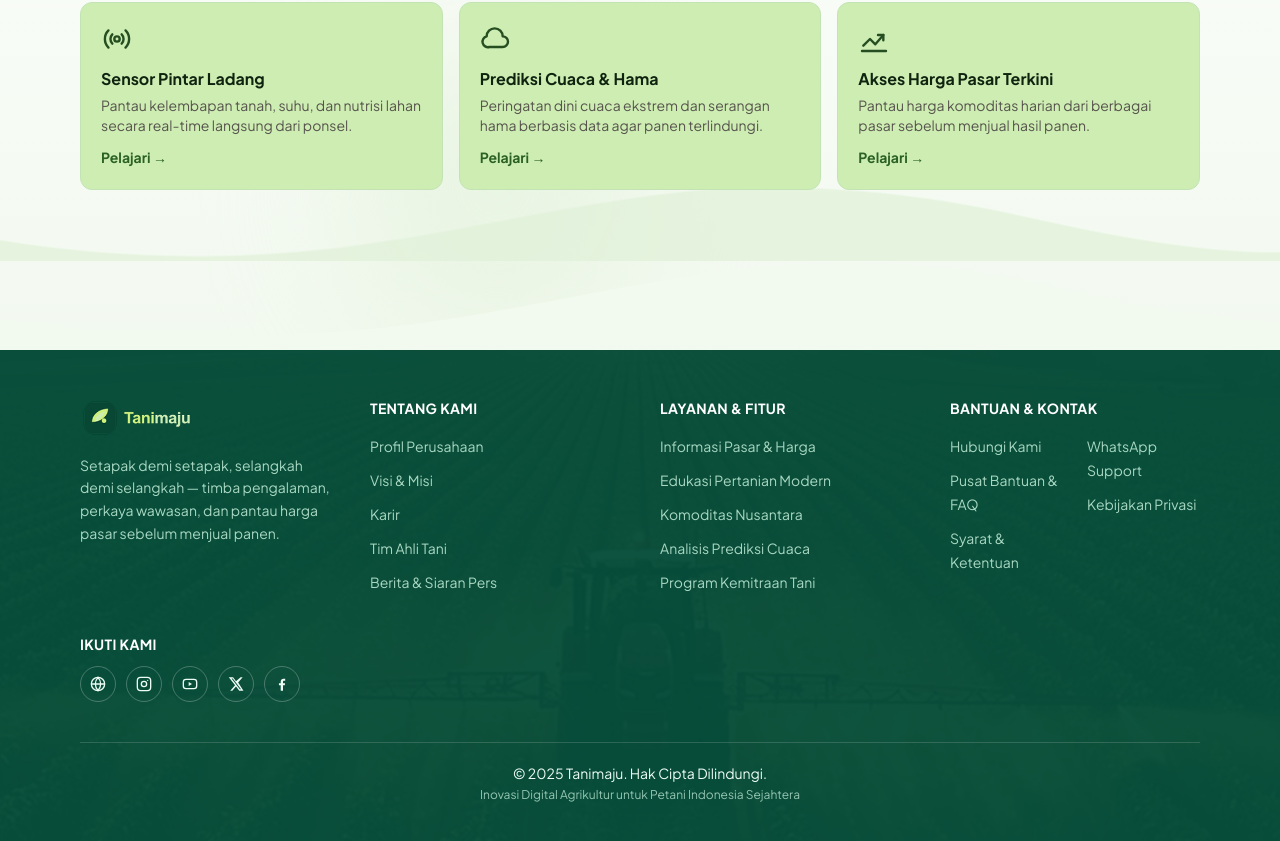
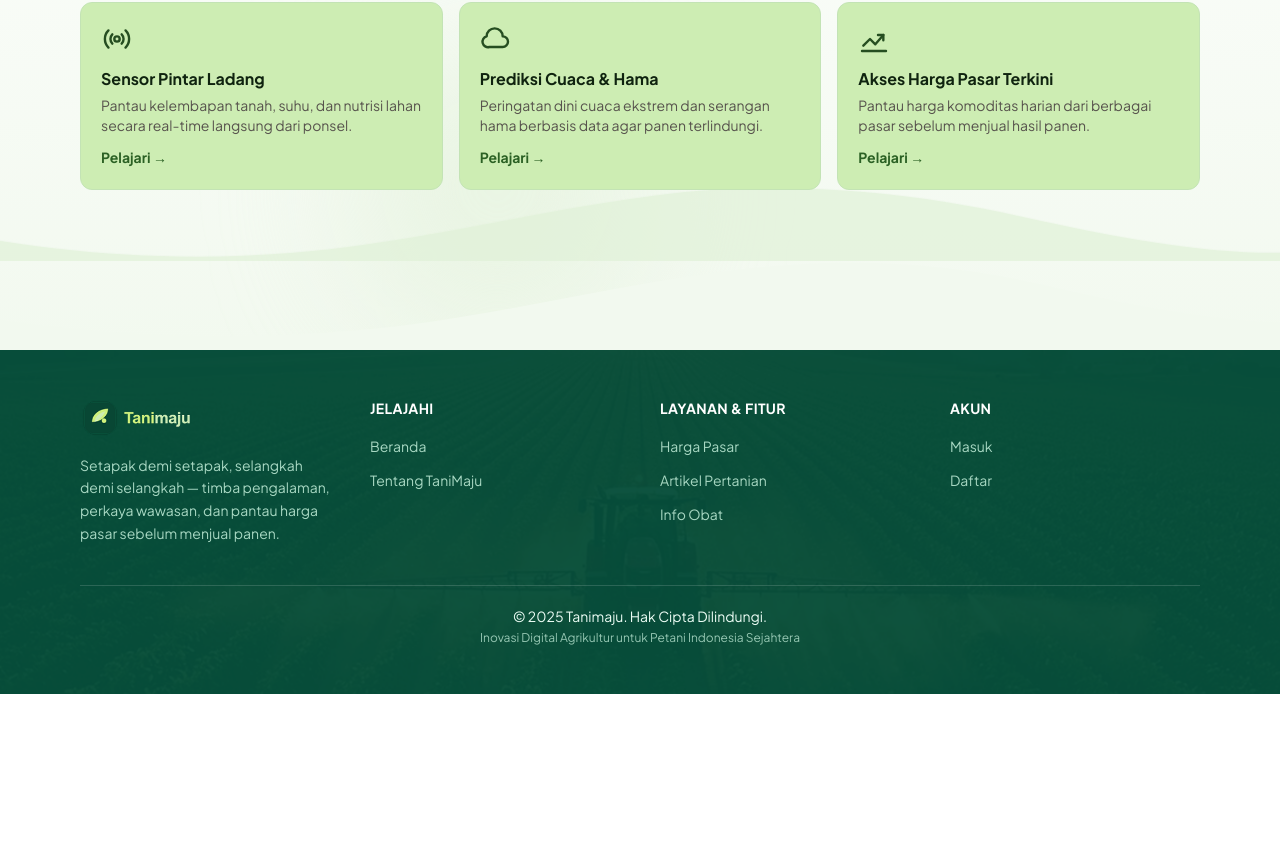
Before and after one commit to KELOMPOK-2-PTKOM2026/TIM-1-PERTANIAN, a Next.js app: page / in a window 1280 px wide. Shown: the part 1199-2040 px from the top of the page. After the commit the page ends 1893 px from the top, so only its background shows below. Built offline with nearby package versions, Linux system fonts and the light colour scheme.

Commit message:
fix: hapus dropdown Info Obat dan rapikan footer ke halaman yang ada

```diff
--- a/components/Footer.tsx
+++ b/components/Footer.tsx
@@ -4,83 +4,20 @@ import "./Footer.css";
 
 type FootLink = { label: string; href: string };
 
-const TENTANG: FootLink[] = [
-  { label: "Profil Perusahaan", href: "/segera-hadir?fitur=tentang" },
-  { label: "Visi & Misi", href: "/segera-hadir?fitur=tentang" },
-  { label: "Karir", href: "/segera-hadir?fitur=karir" },
-  { label: "Tim Ahli Tani", href: "/segera-hadir?fitur=tim" },
-  { label: "Berita & Siaran Pers", href: "/artikel" },
+const JELAJAHI: FootLink[] = [
+  { label: "Beranda", href: "/" },
+  { label: "Tentang TaniMaju", href: "/tentang" },
 ];
 
 const LAYANAN: FootLink[] = [
-  { label: "Informasi Pasar & Harga", href: "/harga-pasar" },
-  { label: "Edukasi Pertanian Modern", href: "/artikel" },
-  { label: "Komoditas Nusantara", href: "/harga-pasar" },
-  { label: "Analisis Prediksi Cuaca", href: "/segera-hadir?fitur=cuaca" },
-  { label: "Program Kemitraan Tani", href: "/segera-hadir?fitur=kemitraan" },
+  { label: "Harga Pasar", href: "/harga-pasar" },
+  { label: "Artikel Pertanian", href: "/artikel" },
+  { label: "Info Obat", href: "/obat" },
 ];
 
-const BANTUAN_A: FootLink[] = [
-  { label: "Hubungi Kami", href: "/segera-hadir?fitur=kontak" },
-  { label: "Pusat Bantuan & FAQ", href: "/segera-hadir?fitur=faq" },
-  { label: "Syarat & Ketentuan", href: "/segera-hadir?fitur=syarat" },
-];
-
-const BANTUAN_B: FootLink[] = [
-  { label: "WhatsApp Support", href: "/segera-hadir?fitur=whatsapp" },
-  { label: "Kebijakan Privasi", href: "/segera-hadir?fitur=privasi" },
-];
-
-function GlobeIcon() {
-  return (
-    <svg width="16" height="16" viewBox="0 0 24 24" fill="none" stroke="currentColor" strokeWidth="2" aria-hidden>
-      <circle cx="12" cy="12" r="10" />
-      <path d="M2 12h20M12 2a15.3 15.3 0 0 1 4 10 15.3 15.3 0 0 1-4 10 15.3 15.3 0 0 1-4-10 15.3 15.3 0 0 1 4-10z" />
-    </svg>
-  );
-}
-
-function InstagramIcon() {
-  return (
-    <svg width="16" height="16" viewBox="0 0 24 24" fill="none" stroke="currentColor" strokeWidth="2" aria-hidden>
-      <rect x="2" y="2" width="20" height="20" rx="5" />
-      <circle cx="12" cy="12" r="4" />
-      <circle cx="17.5" cy="6.5" r="1" fill="currentColor" stroke="none" />
-    </svg>
-  );
-}
-
-function YoutubeIcon() {
-  return (
-    <svg width="16" height="16" viewBox="0 0 24 24" fill="none" stroke="currentColor" strokeWidth="2" aria-hidden>
-      <rect x="2" y="5" width="20" height="14" rx="4" />
-      <path d="M10 9l5 3-5 3z" fill="currentColor" stroke="none" />
-    </svg>
-  );
-}
-
-function XIcon() {
-  return (
-    <svg width="16" height="16" viewBox="0 0 24 24" fill="currentColor" aria-hidden>
-      <path d="M18.9 2H22l-6.8 7.8L23.2 22h-6.3l-4.9-6.4L6.4 22H3.3l7.3-8.3L1.2 2h6.4l4.4 5.9L18.9 2zm-1.1 18h1.7L7.1 3.9H5.3L17.8 20z" />
-    </svg>
-  );
-}
-
-function FacebookIcon() {
-  return (
-    <svg width="16" height="16" viewBox="0 0 24 24" fill="currentColor" aria-hidden>
-      <path d="M13.5 22v-8h2.7l.4-3.2h-3.1V8.7c0-.9.3-1.6 1.6-1.6h1.7V4.2c-.3 0-1.3-.1-2.5-.1-2.5 0-4.2 1.5-4.2 4.3v2.4H7.4V14h2.7v8h3.4z" />
-    </svg>
-  );
-}
-
-const SOSMED = [
-  { label: "Website", href: "/", Icon: GlobeIcon },
-  { label: "Instagram", href: "https://instagram.com", Icon: InstagramIcon },
-  { label: "YouTube", href: "https://youtube.com", Icon: YoutubeIcon },
-  { label: "X", href: "https://x.com", Icon: XIcon },
-  { label: "Facebook", href: "https://facebook.com", Icon: FacebookIcon },
+const AKUN: FootLink[] = [
+  { label: "Masuk", href: "/login" },
+  { label: "Daftar", href: "/register" },
 ];
 
 function Kolom({ title, links }: { title: string; links: FootLink[] }) {
@@ -129,63 +66,10 @@ export default function Footer() {
             </p>
           </div>
 
-          <Kolom title="Tentang Kami" links={TENTANG} />
+          <Kolom title="Jelajahi" links={JELAJAHI} />
           <Kolom title="Layanan & Fitur" links={LAYANAN} />
 
-          <div>
-            <h4 className="text-sm font-bold uppercase tracking-wide text-white">
-              Bantuan &amp; Kontak
-            </h4>
-
-            <div className="mt-4 grid grid-cols-2 gap-6">
-              <ul className="space-y-2.5">
-                {BANTUAN_A.map((l) => (
-                  <li key={l.label}>
-                    <Link
-                      href={l.href}
-                      className="text-sm text-emerald-100/80 transition hover:text-white"
-                    >
-                      {l.label}
-                    </Link>
-                  </li>
-                ))}
-              </ul>
-
-              <ul className="space-y-2.5">
-                {BANTUAN_B.map((l) => (
-                  <li key={l.label}>
-                    <Link
-                      href={l.href}
-                      className="text-sm text-emerald-100/80 transition hover:text-white"
-                    >
-                      {l.label}
-                    </Link>
-                  </li>
-                ))}
-              </ul>
-            </div>
-          </div>
-        </div>
-
-        <div className="mt-10">
-          <p className="text-sm font-bold uppercase tracking-wide text-white">
-            Ikuti Kami
-          </p>
-
-          <div className="mt-3 flex gap-2.5">
-            {SOSMED.map(({ label, href, Icon }) => (
-              <a
-                key={label}
-                href={href}
-                target={href.startsWith("http") ? "_blank" : undefined}
-                rel={href.startsWith("http") ? "noreferrer" : undefined}
-                aria-label={label}
-                className="flex h-9 w-9 items-center justify-center rounded-full border border-white/25 text-emerald-50 transition hover:bg-white/10"
-              >
-                <Icon />
-              </a>
-            ))}
-          </div>
+          <Kolom title="Akun" links={AKUN} />
         </div>
 
         <div className="mt-10 border-t border-white/15 pt-5 text-center">
--- a/components/Navbar.tsx
+++ b/components/Navbar.tsx
@@ -32,12 +32,6 @@ export const NAV_ITEMS: NavItem[] = [
     href: "/obat",
     status: "active",
     fitur: "obat",
-    children: [
-      { label: "Herbisida", href: "/obat/jenis/herbisida", status: "soon" },
-      { label: "Insektisida", href: "/obat/jenis/insektisida", status: "soon" },
-      { label: "Fungisida", href: "/obat/jenis/fungisida", status: "soon" },
-      { label: "Akarisida", href: "/obat/jenis/akarisida", status: "soon" },
-    ],
   },
   { label: "Tentang", href: "/tentang", status: "active" },
 ];
```
